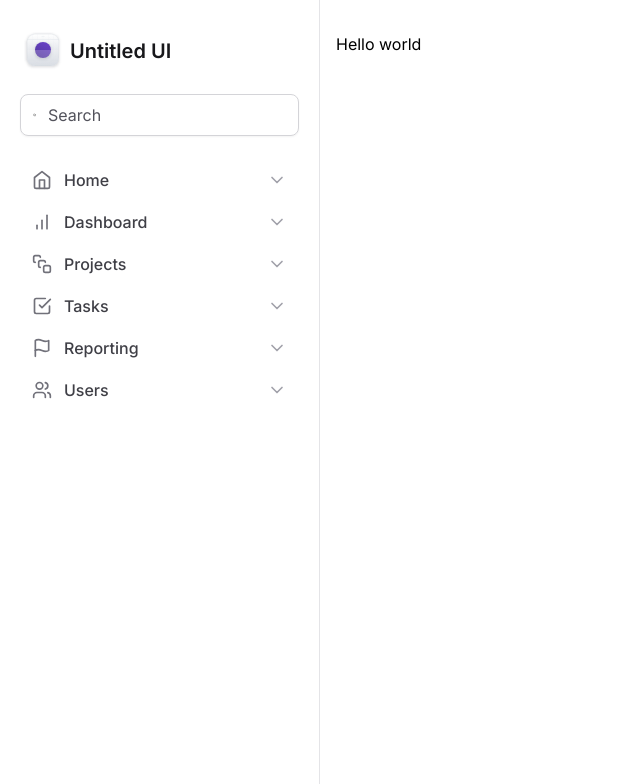
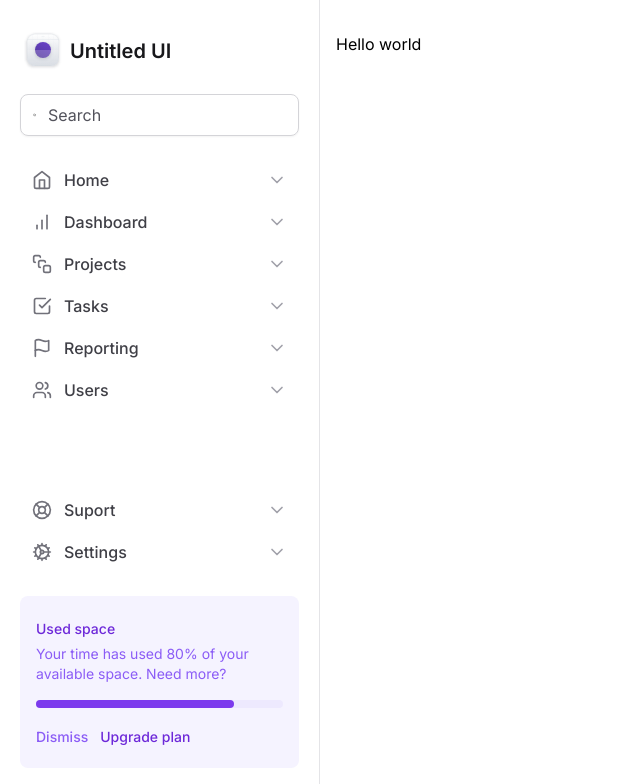
Before and after one commit to YonaraMirelly/tailwind-next, a Next.js app: page / in a window 1280 px wide. Shown: the top 784 px of the page, without its empty margins (0-640 px from the left). Built offline with nearby package versions, Linux system fonts and the light colour scheme.

Commit message:
Widget de Espaço Usado

```diff
--- a/src/app/components/Sidebar/MainNavigation/index.tsx
+++ /dev/null
@@ -1,15 +0,0 @@
-import {  BarChart, CheckSquare, Flag, Home, SquareStack, Users } from "lucide-react";
-import { NavItem } from './Navitem'
-
-export function MainNavigation(){
-  return(
-    <nav className="space-y-0.5">
-      <NavItem title="Home" icon={Home}/>
-      <NavItem title="Dashboard" icon={BarChart}/>
-      <NavItem title="Projects" icon={SquareStack}/>
-      <NavItem title="Tasks" icon={CheckSquare}/>
-      <NavItem title="Reporting" icon={Flag}/>
-      <NavItem title="Users" icon={Users}/>
-    </nav>
-  )
-}
--- /dev/null
+++ b/src/app/components/Sidebar/UsedSpaceWidget.tsx
@@ -0,0 +1,34 @@
+export function UsedSpaceWidget(){
+  return (
+    <div className="flex flex-col gap-4 rounded-lg bg-violet-50 px-4 py-5">
+      <div className="space-y-1">
+        <span className="text-sm/5 font-medium text-violet-700">
+          Used space
+        </span>
+        <p className="text-sm/5 text-violet-500">
+          Your time has used 80% of your available space. Need more?
+        </p>
+      </div>
+
+      <div className="h-2 rounded-full bg-violet-100">
+        <div className="h-2 w-4/5 rounded-full bg-violet-600" />
+      </div>
+
+      <div className="space-x-3">
+        <button
+          type="button"
+          className="text-sm font-medium text-violet-500 hover:text-violet-700"
+        >
+          Dismiss
+        </button>
+
+        <button
+          type="button"
+          className="text-sm font-medium text-violet-700 hover:text-violet-900"
+        >
+          Upgrade plan
+        </button>
+      </div>
+    </div>
+  )
+}
--- a/src/app/components/Sidebar/index.tsx
+++ b/src/app/components/Sidebar/index.tsx
@@ -1,9 +1,10 @@
 import { Logo } from "./Logo"
-import { Search } from 'lucide-react'
-import { MainNavigation } from "./MainNavigation"
+import { BarChart, CheckSquare, Cog, Flag, Home, LifeBuoy, Search, SquareStack, Users } from 'lucide-react'
+import { NavItem } from "./Navitem"
+import { UsedSpaceWidget } from "./UsedSpaceWidget"
 export function Sidebar(){
   return (
-    <aside className="border-r border-zinc-200 px-5 py-8 space-y-6">
+    <aside className=" flex flex-col gap-6 border-r border-zinc-200 px-5 py-8 ">
       <Logo />
 
       <div className="flex w-full items-center gap-2 rounded-lg border border-zinc-300 px-3 py-2 shadow-sm">
@@ -12,7 +13,23 @@
         placeholder="Search" />
 
       </div>
-      <MainNavigation />
+        <nav className="space-y-0.5">
+        <NavItem title="Home" icon={Home}/>
+        <NavItem title="Dashboard" icon={BarChart}/>
+        <NavItem title="Projects" icon={SquareStack}/>
+        <NavItem title="Tasks" icon={CheckSquare}/>
+        <NavItem title="Reporting" icon={Flag}/>
+        <NavItem title="Users" icon={Users}/>
+    </nav>
+
+      <div className="mt-auto flex flex-col gap-6">
+        <nav className="space-y-0.5">
+        <NavItem title="Suport" icon={LifeBuoy}/>
+        <NavItem title="Settings" icon={Cog}/>
+        </nav>
+
+        <UsedSpaceWidget />
+      </div>
     </aside>
   )
 }
```
Also changed, not shown: src/app/components/Sidebar/Navitem.tsx (renamed from src/app/components/Sidebar/MainNavigation/Navitem.tsx).
